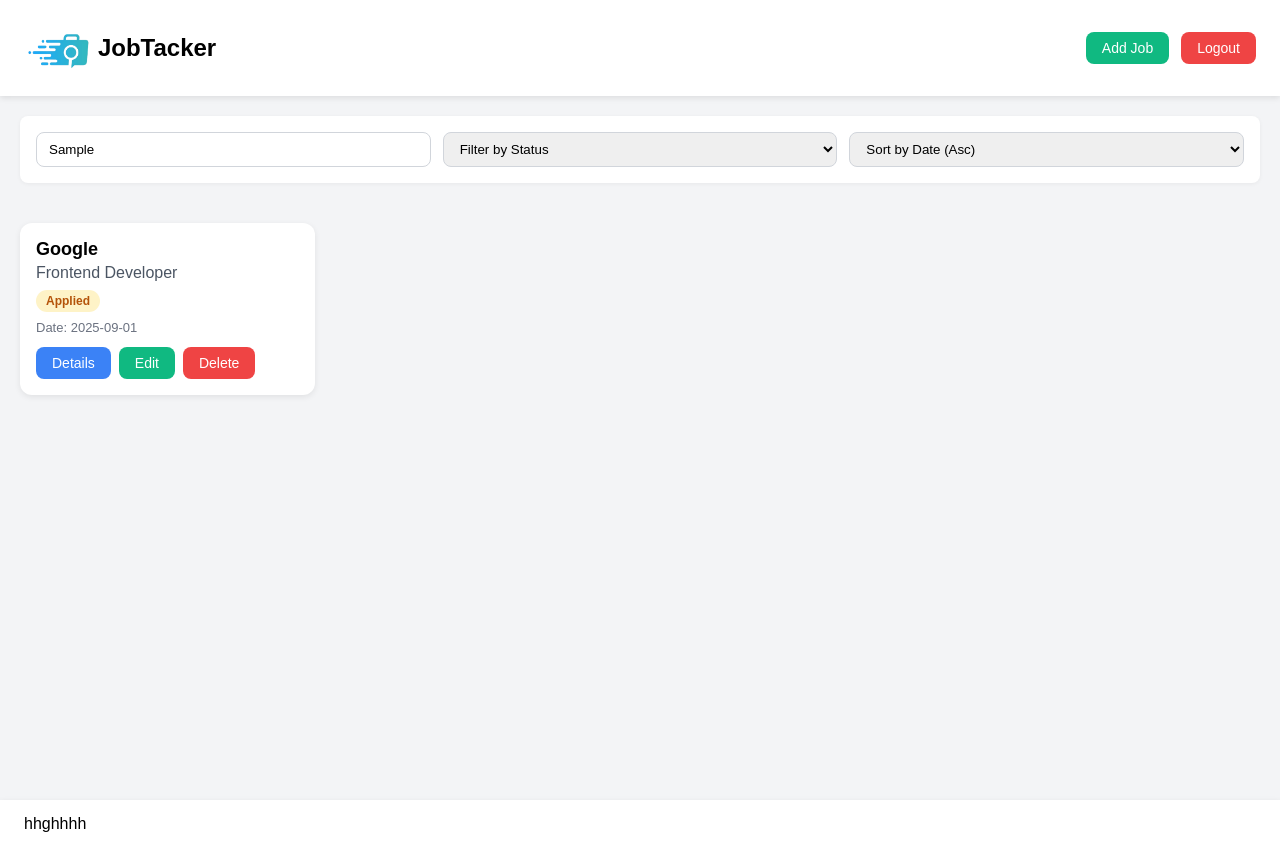
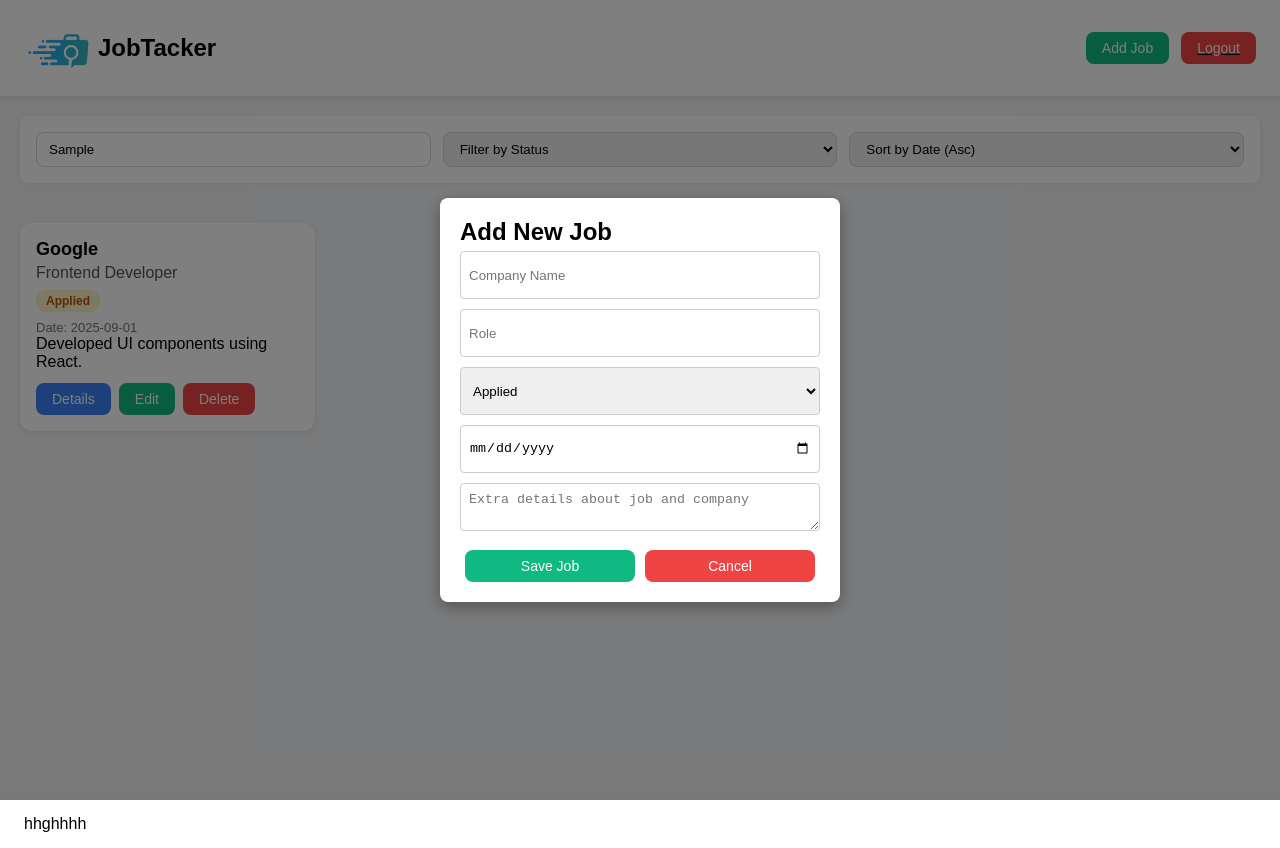
Before and after one commit to mmelokuhlemaphisa/ReactTS-Job-Application-Tracker, a React (Vite) app: page /home in a window 1280 px wide. Both pictures are taken after typing "Sample" into the empty fields and a click on the button "Add Job". Built offline with nearby package versions, Linux system fonts and the light colour scheme.

Commit message:
feat:Added home page code made functions and modal for Add job button

```diff
--- a/db.json
+++ b/db.json
@@ -19,6 +19,21 @@
       "id": "e1d8",
       "username": "melokuhle",
       "password": "2468"
+    },
+    {
+      "id": "3655",
+      "username": "shantela",
+      "password": "54321"
+    },
+    {
+      "id": "ff42",
+      "username": "melokuhle",
+      "password": "2468"
+    },
+    {
+      "id": "e7cb",
+      "username": "sabelo",
+      "password": "1234567"
     }
   ]
 }
--- a/src/App.css
+++ b/src/App.css
@@ -183,6 +183,11 @@ height: 47PX;
   color: black;
  }
 
+ .link-logout{
+
+  color: black;
+ }
+
 .homepage {
   min-height: 100vh;
   background-color: #f3f4f6;
@@ -309,6 +314,55 @@ height: 47PX;
   gap: 8px;
 }
 
+/* Modal overlay */
+.modal-overlay {
+  position: fixed;
+  top: 0;
+  left: 0;
+  right: 0;
+  bottom: 0;
+  background: rgba(0, 0, 0, 0.5);
+  display: flex;
+  justify-content: center;
+  align-items: center;
+  z-index: 1000;
+}
+
+/* Modal box */
+.modal {
+  background: #fff;
+  padding: 20px;
+  border-radius: 8px;
+  width: 400px;
+  box-shadow: 0 5px 15px rgba(0,0,0,0.3);
+}
+
+
+.modal input,
+.modal select,
+.modal textarea {
+  width: 100%;
+  height: 6vh;
+  margin: 5px 0;
+  padding: 8px;
+  border-radius: 4px;
+  border: 1px solid #ccc;
+  box-sizing: border-box;
+}
+
+
+.modal-buttons {
+  display: flex;
+  justify-content: space-between;
+  margin-top: 10px;
+}
+
+.modal-buttons .btn {
+  flex: 1;
+  margin: 0 5px;
+}
+
+
 footer{
   width: 100%;
   height: 6vh;
--- a/src/components/pages/Home.tsx
+++ b/src/components/pages/Home.tsx
@@ -1,20 +1,138 @@
-import React from 'react'
+import React, { useState } from "react";
+import { Link } from "react-router";
 
 export default function Home() {
+  const [showModal, setShowModal] = useState(false);
+  const [jobs, setJobs] = useState([
+    {
+      id: 1,
+      company: "Google",
+      role: "Frontend Developer",
+      status: "Applied",
+      date: "2025-09-01",
+      details: "Developed UI components using React.",
+    },
+  ]);
+
+  const [newJob, setNewJob] = useState({
+    company: "",
+    role: "",
+    status: "Applied",
+    date: "",
+    details: "",
+  });
+
+  const handleChange = (
+    e: React.ChangeEvent<
+      HTMLInputElement | HTMLSelectElement | HTMLTextAreaElement
+    >
+  ) => {
+    const { name, value } = e.target;
+    setNewJob({ ...newJob, [name]: value });
+  };
+
+  const handleSubmit = (e: React.FormEvent) => {
+    e.preventDefault();
+
+    if (!newJob.company || !newJob.role || !newJob.date) {
+      alert("Please fill in all required fields");
+      return;
+    }
+
+    setJobs([...jobs, { ...newJob, id: Date.now() }]);
+    setShowModal(false);
+    setNewJob({
+      company: "",
+      role: "",
+      status: "Applied",
+      date: "",
+      details: "",
+    });
+  };
+
   return (
     <div>
       <div className="homepage">
         <nav className="navbar">
-          <div className='head'>
+          <div className="head">
             <img className="log" src="/src/assets/Logo-preview.jpg" alt="" />
             <h1>JobTacker</h1>
           </div>
 
           <div className="nav-buttons">
-            <button className="btn btn-green">Add Job</button>
+            <button
+              className="btn btn-green"
+              onClick={() => setShowModal(true)}
+            >
+              Add Job
+            </button>
+            <Link to="/" className="link-logout">
               <button className="btn btn-red">Logout</button>
+            </Link>
           </div>
         </nav>
+
+        {/* Modal */}
+        {showModal && (
+          <div className="modal-overlay">
+            <div className="modal">
+              <h2>Add New Job</h2>
+              <form onSubmit={handleSubmit}>
+                <input
+                  type="text"
+                  name="company"
+                  value={newJob.company}
+                  onChange={handleChange}
+                  placeholder="Company Name"
+                  required
+                />
+                <input
+                  type="text"
+                  name="role"
+                  value={newJob.role}
+                  onChange={handleChange}
+                  placeholder="Role"
+                  required
+                />
+                <select
+                  name="status"
+                  value={newJob.status}
+                  onChange={handleChange}
+                >
+                  <option value="Applied">Applied</option>
+                  <option value="Interviewed">Interviewed</option>
+                  <option value="Rejected">Rejected</option>
+                </select>
+                <input
+                  type="date"
+                  name="date"
+                  value={newJob.date}
+                  onChange={handleChange}
+                  required
+                />
+                <textarea
+                  name="details"
+                  value={newJob.details}
+                  onChange={handleChange}
+                  placeholder="Extra details about job and company"
+                  rows={4}
+                />
+                <div className="modal-buttons">
+                  <button type="submit" className="btn btn-green">
+                    Save Job
+                  </button>
+                  <button
+                    type="button"
+                    className="btn btn-red"
+                    onClick={() => setShowModal(false)}
+                  >
+                    Cancel
+                  </button>
+                </div>
+              </form>
+            </div>
+          </div>
+        )}
 
         <div className="filters">
           <input
@@ -36,17 +154,22 @@ export default function Home() {
         </div>
 
         <div className="job-list">
-          <div className="job-card">
-            <h2 className="job-company">Google</h2>
-            <p className="job-role">Frontend Developer</p>
-            <span className="status status-applied">Applied</span>
-            <p className="job-date">Date: 2025-09-01</p>
+          {jobs.map((job) => (
+            <div key={job.id} className="job-card">
+              <h2 className="job-company">{job.company}</h2>
+              <p className="job-role">{job.role}</p>
+              <span className={`status status-${job.status.toLowerCase()}`}>
+                {job.status}
+              </span>
+              <p className="job-date">Date: {job.date}</p>
+              <p className="job-details">{job.details}</p>
               <div className="job-actions">
                 <button className="btn btn-blue">Details</button>
                 <button className="btn btn-green">Edit</button>
                 <button className="btn btn-red">Delete</button>
               </div>
             </div>
+          ))}
         </div>
       </div>
       <footer>hhghhhh</footer>
--- a/src/components/pages/Login.tsx
+++ b/src/components/pages/Login.tsx
@@ -23,7 +23,7 @@ export default function Login() {
 
       if (data.length > 0) {
 
-        alert(`Welcome ${data[0].username}!`);
+         alert(`Welcome ${data[0].username}!`);
         navigate("/home");
       } else {
 
@@ -73,7 +73,6 @@ export default function Login() {
              </p>
         </form>
       </div>
-
-    </div>
+</div>
   );
 }
--- a/src/components/pages/Register.tsx
+++ b/src/components/pages/Register.tsx
@@ -1,16 +1,15 @@
 import React, { useState, useEffect } from "react";
-import {  useNavigate } from "react-router-dom";
-import { Link } from "react-router-dom";
+import { useNavigate, Link } from "react-router-dom";
 
 interface User {
-  username: string,
-  password: string
+  username: string;
+  password: string;
 }
 
 export default function Register() {
   const [username, setUsername] = useState("");
   const [password, setPassword] = useState("");
-   const [newUser, setNewUser] = useState<User | null>(null);
+  const [newUser, setNewUser] = useState<User | null>(null);
   const navigate = useNavigate();
 
   useEffect(() => {
@@ -18,6 +17,20 @@ export default function Register() {
 
     const saveUser = async () => {
       try {
+        // Check if password already exists
+        const res = await fetch(
+          `http://localhost:3000/user?password=${newUser.password}`
+        );
+        const existingUsers = await res.json();
+
+        if (existingUsers.length > 0) {
+          alert(
+            "This password is already used. Please choose a different password."
+          );
+          return;
+        }
+
+        // Save user if password is unique
         const response = await fetch("http://localhost:3000/user", {
           method: "POST",
           headers: { "Content-Type": "application/json" },
@@ -26,7 +39,7 @@ export default function Register() {
 
         if (response.ok) {
           const data = await response.json();
-          console.log("User saved:", data);
+          console.log("User ID:", data.id);
           alert(`User ${data.username} registered successfully!`);
           navigate("/login");
         } else {
@@ -41,7 +54,7 @@ export default function Register() {
     saveUser();
   }, [newUser, navigate]);
 
-  const handleRegister = (e:any) => {
+  const handleRegister = (e: React.FormEvent) => {
     e.preventDefault();
     if (!username || !password) {
       alert("Please fill in all fields");
@@ -54,48 +67,33 @@ export default function Register() {
     <div>
       <div className="register-section">
         <div className="card">
-          <form action="#" className="form" onSubmit={handleRegister}>
+          <form className="form" onSubmit={handleRegister}>
             <h1>Register</h1>
             <br /> <br />
-            <label
-              id="usename"
-              style={{ textAlign: "start" }}
-              htmlFor="username"
-            >
-              Username:
-            </label>
-            <br />
+            <label htmlFor="username">Username:</label>
             <input
               type="text"
               placeholder="Enter username"
               value={username}
               onChange={(e) => setUsername(e.target.value)}
             />
-            <br />
-            <br />
-            <label id="password" htmlFor="password">
-              Password:
-            </label>
-            <br />
+            <br /> <br />
+            <label htmlFor="password">Password:</label>
             <input
-              type="text"
+              type="password"
               placeholder="Enter password"
               value={password}
               onChange={(e) => setPassword(e.target.value)}
             />
-            <br />
-            <br />
+            <br /> <br />
             <button className="button" type="submit">
-              Signup
+              Sign up
             </button>
-            <br /> <br />
+            <br /><br />
             <p>
-              Already have an account?
-              <Link className="link-login" to="/login">
-               Sign in
-              </Link>
-             </p>
-</form>
+              Already have an account? <Link to="/login" className="link-logout">Sign in</Link>
+            </p>
+          </form>
         </div>
       </div>
     </div>
```
Lines whose indentation alone changed are shown as unchanged.
